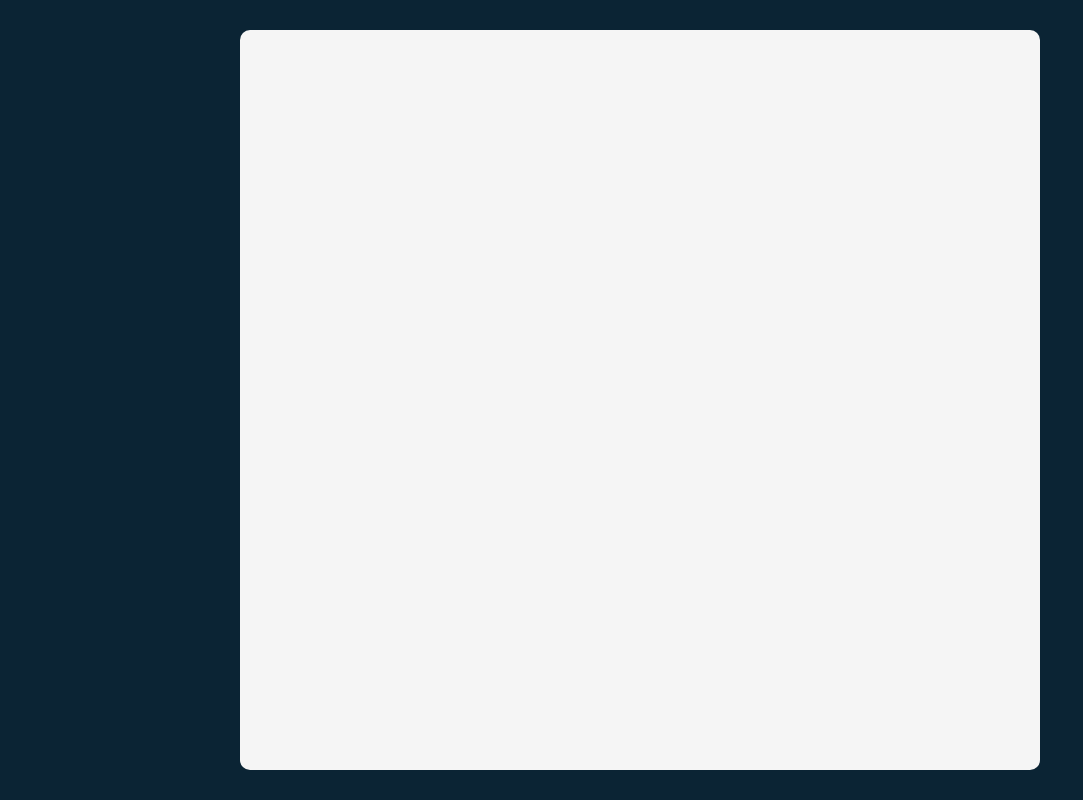
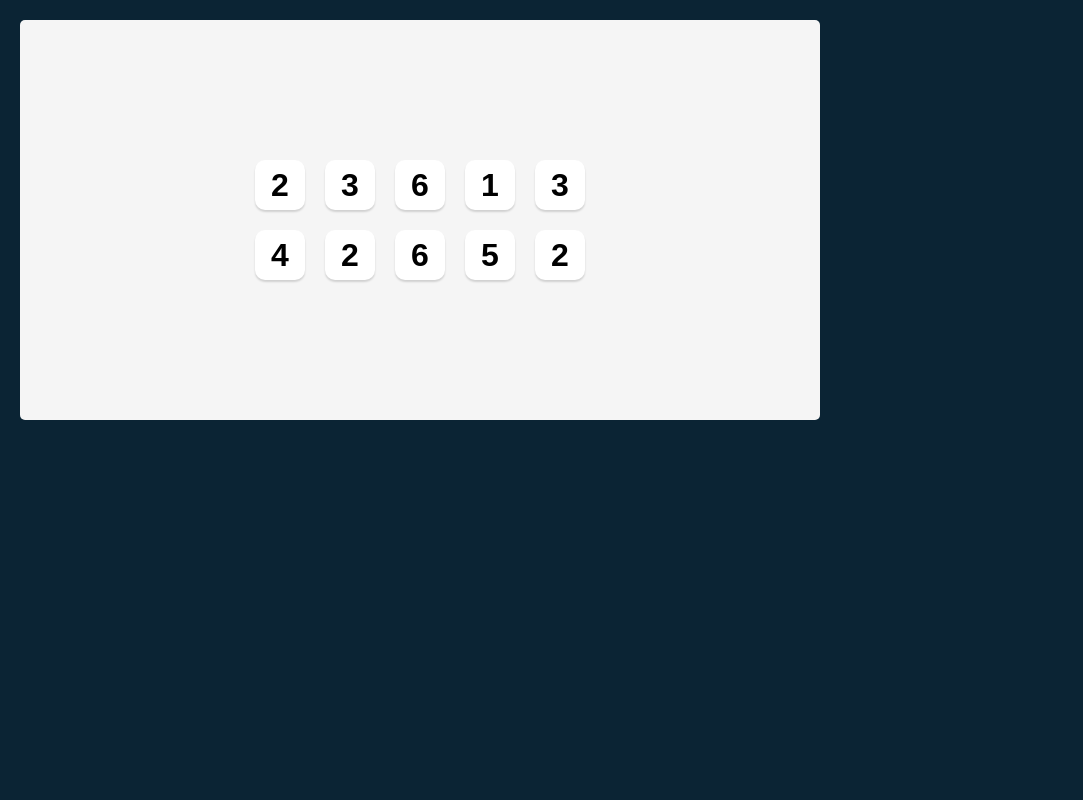
Before and after one commit to abawor/Tenzies_game, a React (Vite) app: page / in a window 1280 px wide. Shown: the whole page, without its empty margins (0-1083 px from the left). Built offline with nearby package versions, Linux system fonts and the light colour scheme.

Commit message:
Added dies

```diff
--- a/src/App.jsx
+++ b/src/App.jsx
@@ -1,9 +1,40 @@
 import React from "react"
+import Die from "./Components/Die"
 
+/**
+ * Challenge:
+ *
+ * - Create a Die component that takes a `value` prop
+ * - Render 10 instances of the Die component (manually)
+ *      - Provide a number between 1-6 for the value on each
+ *        for now
+ * - Style the <main> and <Die> components
+ *   to look like they do in the slide
+ *      - Hints: Create a container to hold the 10 instances
+ *        of the Die component, and use CSS Grid to lay them
+ *        out evenly in 2 rows of 5 columns
+ *      - Use flexbox on main to center the dice container
+ *        in the center of the page
+ */
+
+function randomIntFromInterval(min, max) {
+    return Math.floor(Math.random() * (max - min + 1) + min)
+}
 export default function App() {
     return (
         <main>
-
+            <container className="dice-container">
+                <Die value={randomIntFromInterval(1, 6)} />
+                <Die value={randomIntFromInterval(1, 6)} />
+                <Die value={randomIntFromInterval(1, 6)} />
+                <Die value={randomIntFromInterval(1, 6)} />
+                <Die value={randomIntFromInterval(1, 6)} />
+                <Die value={randomIntFromInterval(1, 6)} />
+                <Die value={randomIntFromInterval(1, 6)} />
+                <Die value={randomIntFromInterval(1, 6)} />
+                <Die value={randomIntFromInterval(1, 6)} />
+                <Die value={randomIntFromInterval(1, 6)} />
+            </container>
         </main>
     )
 }
--- /dev/null
+++ b/src/Components/Die.jsx
@@ -0,0 +1,11 @@
+import React from "react"
+
+export default function Die(props) {
+    return (
+        <div className="die-face">
+            <h2 className="die-num">
+                {props.value}
+            </h2>
+        </div>
+    )
+}
--- a/src/style.css
+++ b/src/style.css
@@ -1,18 +1,44 @@
 * {
   box-sizing: border-box;
+  font-family:Arial, Helvetica, sans-serif;
 }
 
 body {
   margin: 0;
   background-color: #0B2434;
-  padding: 30px;
+  padding: 20px;
 }
 
 main {
   background-color: #F5F5F5;
-  height: calc(100vh - 60px);
-  min-height: 400px;
+  height: 400px;
+  max-width: 800px;
+  border-radius: 5px;
+  padding: 20px;
+  display: flex;
+  flex-direction: column;
+  justify-content: center;
+  align-items: center;
+}
+
+.dice-container {
+  display: grid;
+  grid-template: auto auto / repeat(5, 1fr);
+  gap: 20px
+}
+
+.die-face {
+  height: 50px;
+  width: 50px;
+  box-shadow: 0px 2px 2px rgba(0, 0, 0, 0.15);
   border-radius: 10px;
-  max-width: 800px;
-  margin: auto
+  display: flex;
+  justify-content: center;
+  align-items: center;
+  cursor: pointer;
+  background-color: white;
 }
+
+.die-num {
+  font-size: 2rem;
+}
```
